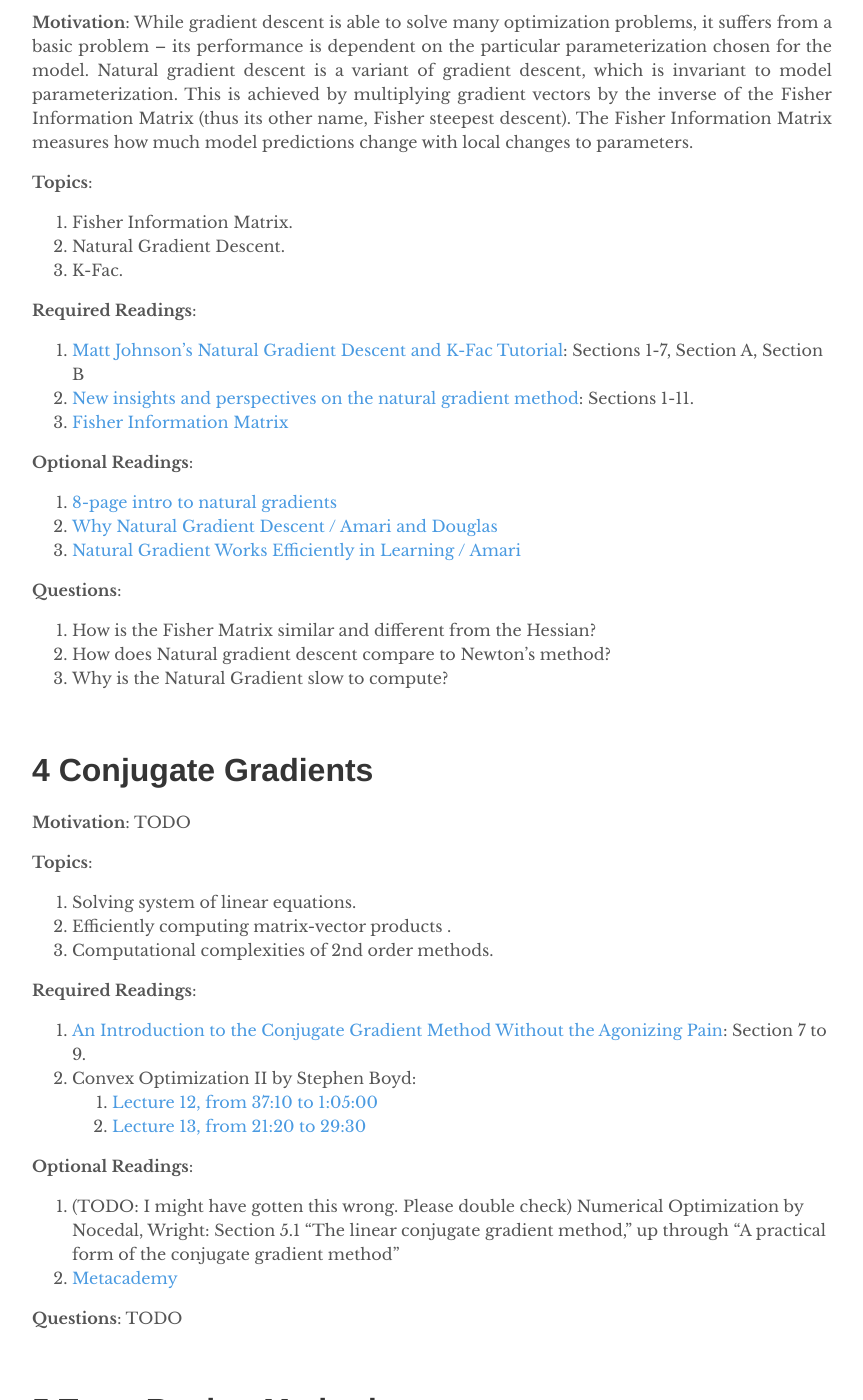
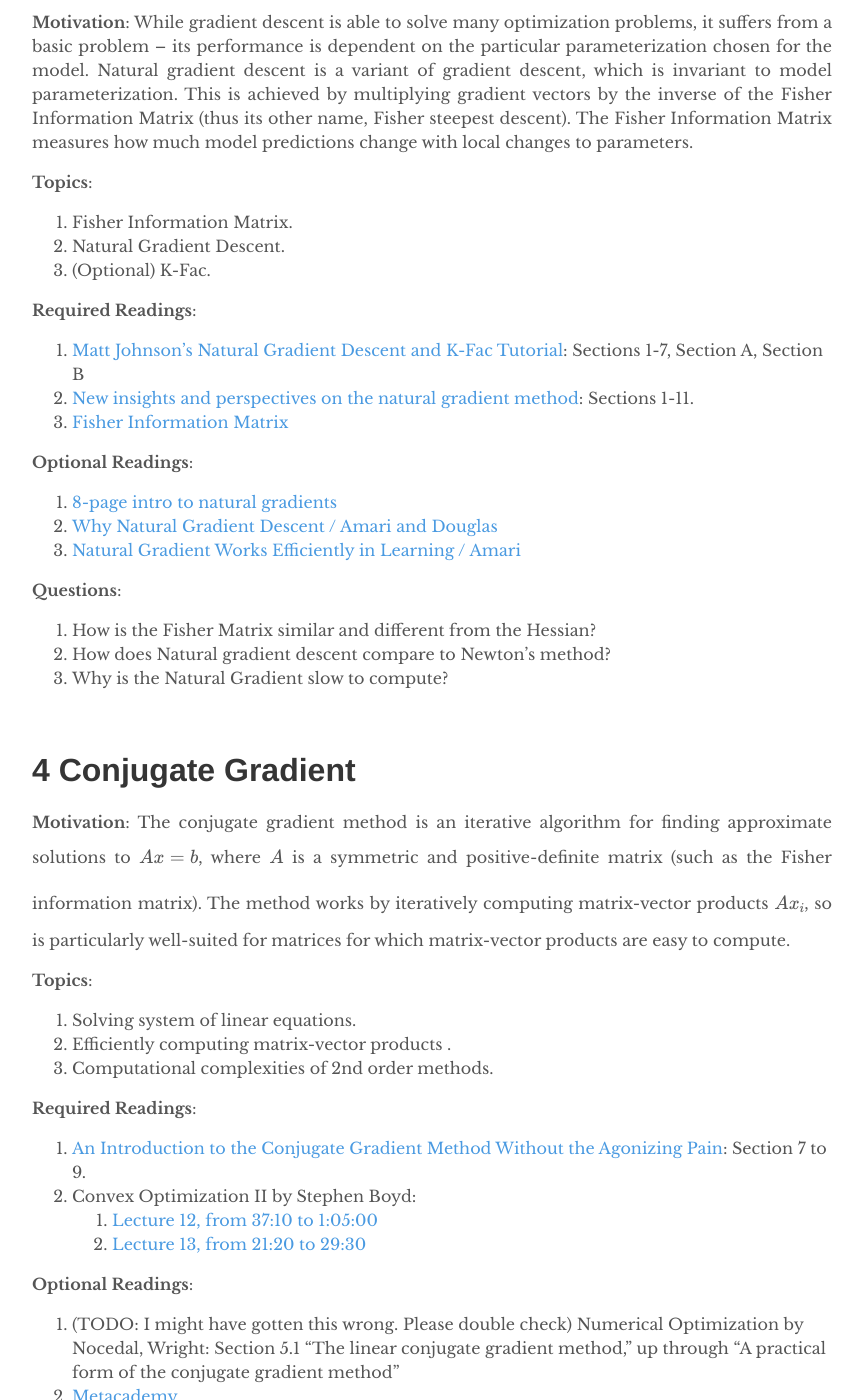
Before and after one commit to depthfirstlearning/depthfirstlearning.com, a Jekyll site: the page built from _posts/2018-06-17-TRPO.markdown, in a window 1280 px wide and 1400 px high, scrolled down 2969 px. Shown: the whole window, without its empty margins (208-1071 px from the left). Built offline with Jekyll 4.4.1, drawn with Linux system fonts in a browser that asks for light colours; formulas are drawn with MathJax 3.

Commit message:
v1 of Conjugate Gradient motivation

```diff
--- a/_posts/2018-06-17-TRPO.markdown
+++ b/_posts/2018-06-17-TRPO.markdown
@@ -104,7 +104,7 @@ TRPO is a scalable algorithm of optimizing policies in reinforcement learning by
   **Topics**:
   1. Fisher Information Matrix.
   2. Natural Gradient Descent.
-  3. K-Fac.
+  3. (Optional) K-Fac.
 
   **Required Readings**:
   1. [Matt Johnson’s Natural Gradient Descent and K-Fac Tutorial](/assets/k-fac-tutorial.pdf): Sections 1-7, Section A, Section B
@@ -123,8 +123,12 @@ TRPO is a scalable algorithm of optimizing policies in reinforcement learning by
 
 <br />
 
-# 4 Conjugate Gradients
-  **Motivation**: TODO
+# 4 Conjugate Gradient
+  **Motivation**: The conjugate gradient method is an iterative algorithm for finding
+  approximate solutions to $$Ax=b$$, where $$A$$ is a symmetric and positive-definite matrix (such
+  as the Fisher information matrix). The method works by iteratively computing matrix-vector
+  products $$Ax_i$$, so is particularly well-suited for matrices for which matrix-vector
+  products are easy to compute.
 
   **Topics**:
   1. Solving system of linear equations.
```
